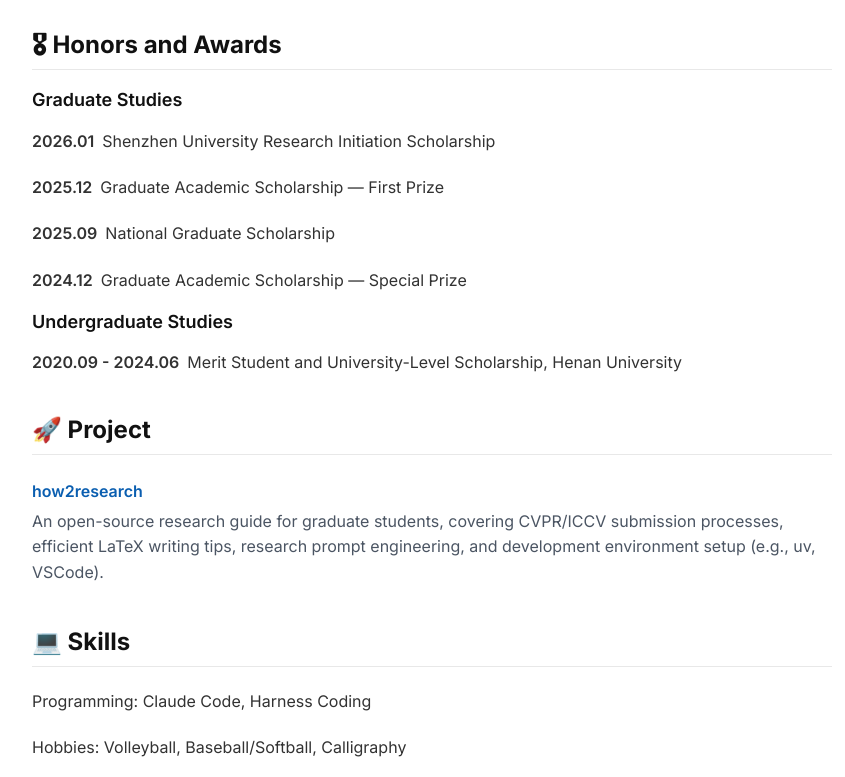
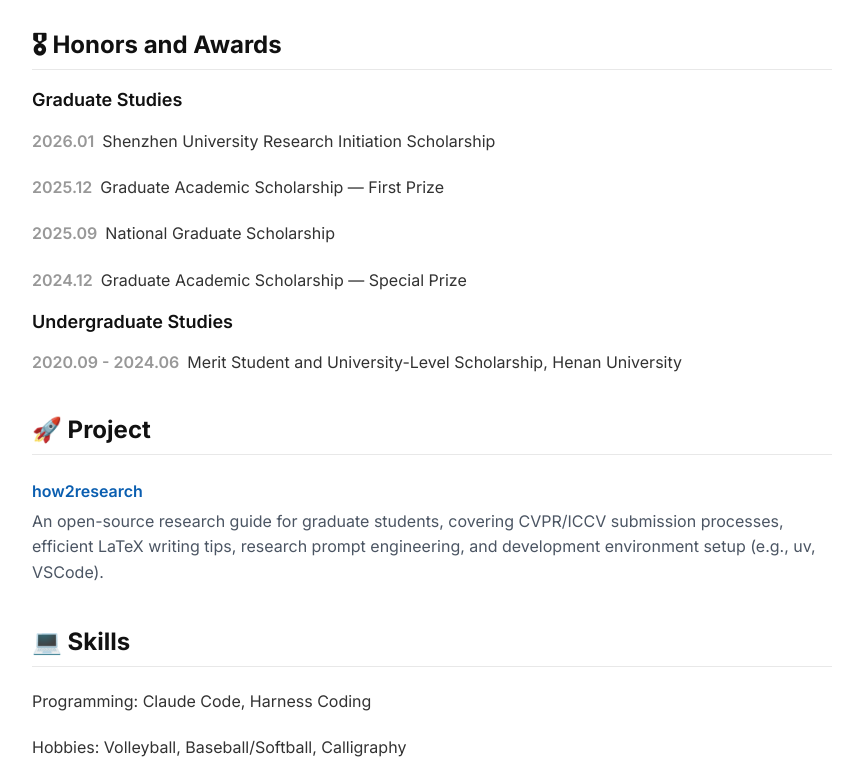
Before and after one commit to wangrui2025/wangrui2025.github.io, an Astro site in the folder astro/: page / in a window 1280 px wide. Shown: the part 2183-2960 px from the top of the page, without its empty margins (348-1193 px from the left). Built offline with nearby package versions, Linux system fonts and the light colour scheme; Astro itself is replaced by a stand-in of ours.

Commit message:
.astro,.css,.json,.mjs,.ts,Update global.css

```diff
--- a/astro/src/styles/global.css
+++ b/astro/src/styles/global.css
@@ -511,6 +511,7 @@ section h2 {
   font-weight: 600;
   flex-shrink: 0;
   color: var(--text-color);
+  opacity: 0.5;
   text-align: right;
 }
 
```
